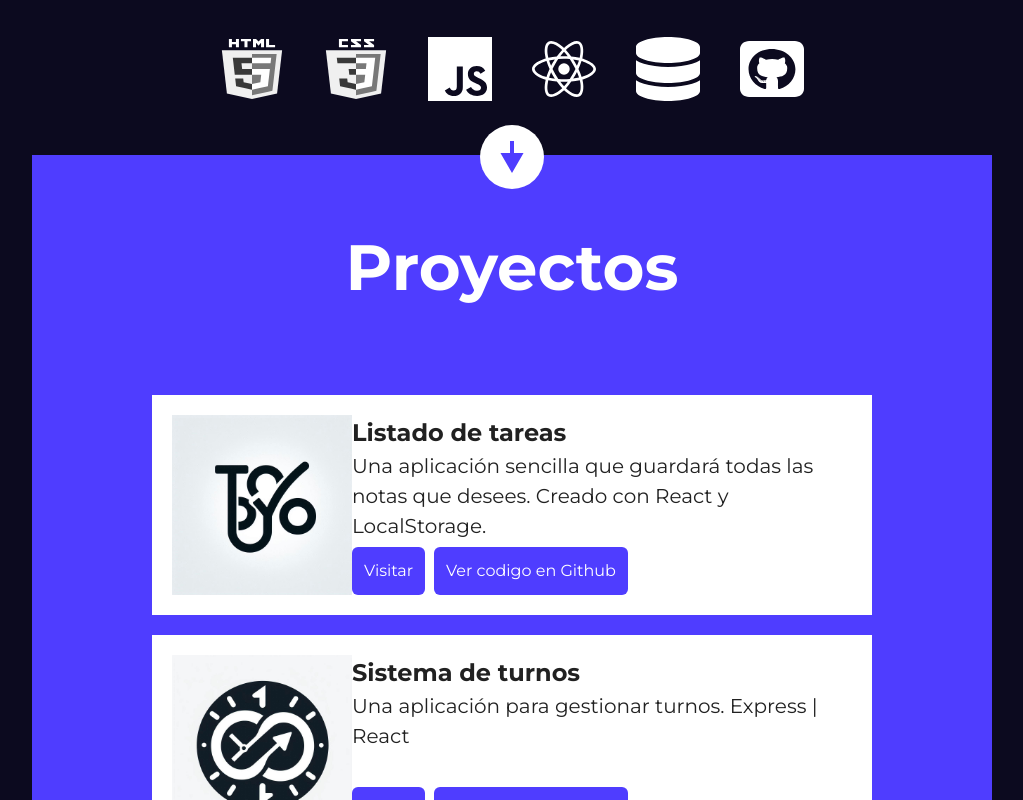
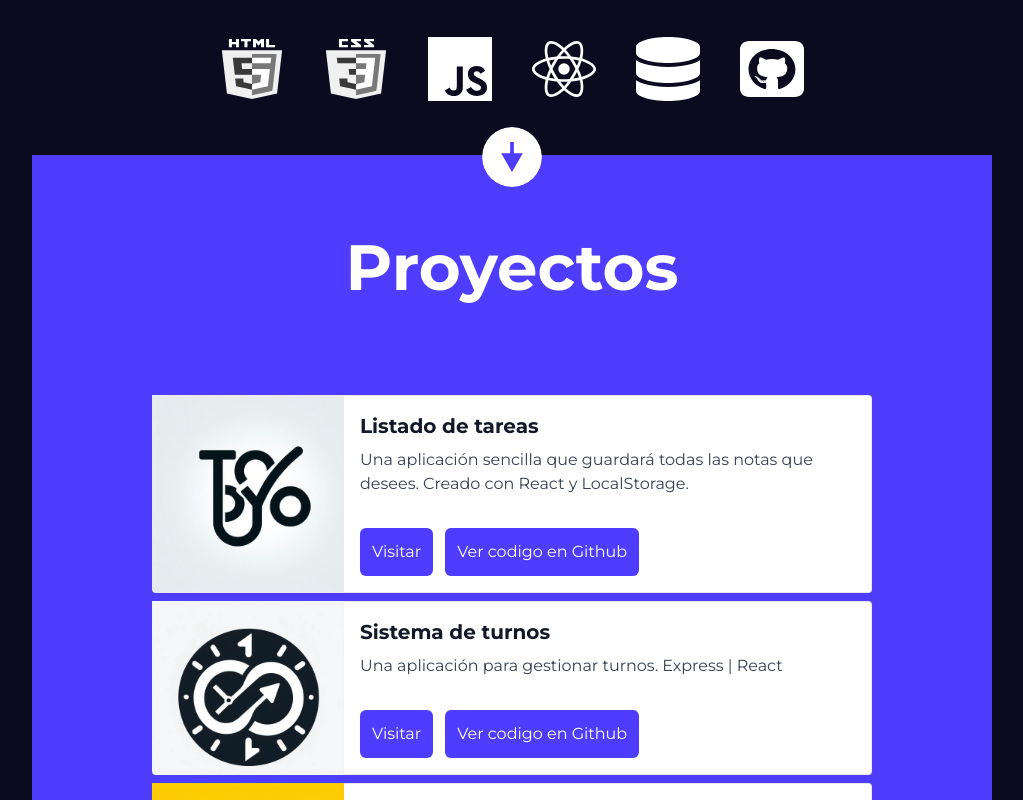
Before and after one commit to FacundoTM/Portfolio, a React (Vite) app: page / in a window 1280 px wide. Shown: the part 740-1540 px from the top of the page, without its empty margins (128-1151 px from the left). Built offline with nearby package versions, Linux system fonts and the light colour scheme.

Commit message:
Css modifications.

```diff
--- a/src/App.jsx
+++ b/src/App.jsx
@@ -1,4 +1,4 @@
-import Navbar from "./components/navbar";
+import Navbar from "./components/Navbar";
 import About from "./components/About";
 import Knowledge from "./components/Knowledge";
 import Proyects from "./components/Proyects";
--- a/src/components/About.jsx
+++ b/src/components/About.jsx
@@ -9,10 +9,10 @@ const About = () => {
           alt=""
           className="rounded-full h-[250px] w-[250px] mx-auto mb-14"
         />
-        <h1 className="text-[64px] font-bold text-center leading-none">
+        <h1 className="text-[32px] md:text-[64px] font-bold text-center leading-none">
           Hola, soy <span className="text-[#4F3DFF]">Facundo!</span>
         </h1>
-        <h2 className="text-[32px] font-bold text-center leading-none">
+        <h2 className="text-[16px] md:text-[32px] font-bold text-center leading-none">
           Desarrollador web full stack / junior.
         </h2>
       </div>
--- a/src/components/Knowledge.jsx
+++ b/src/components/Knowledge.jsx
@@ -1,7 +1,7 @@
 const Knowledge = () => {
   return (
-    <div className="h-[173px] bg-[#0C0A1F] grid">
-      <div className="m-auto inline-grid grid-cols-6 gap-10 align-middle ">
+    <div className="h-[250px] md:h-[173px] bg-[#0C0A1F] grid">
+      <div className="m-auto inline-grid grid-cols-3 md:grid-cols-6 gap-3 md:gap-10 align-middle ">
         <svg
           xmlns="http://www.w3.org/2000/svg"
           width="64"
--- a/src/components/Proyects.jsx
+++ b/src/components/Proyects.jsx
@@ -31,39 +31,47 @@ import ArrowButton from "./ArrowButton";
 
 const Proyects = () => {
   return (
-    <div className="h-screen bg-[#0C0A1F]">
-      <div className="h-screen w-3/4 bg-[#4F3DFF] m-auto">
-        <ArrowButton estilos="m-auto relative top-[-30px] cursor-pointer transition ease-in-out delay-100 hover:-translate-y-1 hover:scale-110 duration-300" />
+    <div className="h-screen bg-white md:bg-[#0C0A1F]">
+      <div className="h-screen w-3/4 bg-white md:bg-[#4F3DFF] m-auto">
+        <ArrowButton estilos="border-2 rounded-full border-slate-700 md:border-transparent m-auto relative top-[-30px] cursor-pointer transition ease-in-out delay-100 hover:-translate-y-1 hover:scale-110 duration-300" />
         <h1 className="text-white font-bold text-[64px] text-center mb-20">
           Proyectos
         </h1>
 
         {Proyectos.map((proyecto) => (
-          <>
-            <div className="grid grid-cols-[25%_auto] w-3/4 bg-white m-auto mt-5">
-              <img
-                src={proyecto.img}
-                alt="Turnos"
-                className="h-[180px] w-[180px] m-5"
-              />
-              <div className="m-5 relative">
-                <h1 className="font-bold text-[24px]">{proyecto.titulo}</h1>
-                <h2 className="text-[20px]">{proyecto.descripcion}</h2>
-                <br />
-
+          <div
+            key={proyecto.titulo}
+            className="w-3/4 lg:max-w-full lg:flex m-auto mb-2"
+            //className="max-w-sm w-full lg:max-w-full lg:flex "
+          >
+            <div
+              className="h-48 lg:h-auto lg:w-48 flex-none bg-cover rounded-t lg:rounded-t-none lg:rounded-l text-center overflow-hidden"
+              style={{ backgroundImage: `url(${proyecto.img})` }}
+              title={proyecto.titulo}
+            ></div>
+            <div className="lg:w-3/4 border-r border-b border-l  lg:border-l-0 lg:border-t bg-white rounded-b lg:rounded-b-none lg:rounded-r p-4 flex flex-col justify-between leading-normal">
+              <div className="mb-8">
+                <div className="text-gray-900 font-bold text-xl mb-2">
+                  {proyecto.titulo}
+                </div>
+                <p className="text-gray-700 text-base">
+                  {proyecto.descripcion}
+                </p>
+              </div>
+              <div className="flex items-center">
                 <a href={proyecto.link}>
-                  <button className="text-white text-[16px] bg-[#4F3DFF] p-3 rounded-md absolute bottom-0 left-0">
+                  <button className="text-white text-[16px] bg-[#4F3DFF] p-3 rounded-md bottom-0 left-0">
                     Visitar
                   </button>
                 </a>
                 <a href={proyecto.link2}>
-                  <button className="ml-3 text-white text-[16px] bg-[#4F3DFF] p-3 rounded-md absolute bottom-0 left-[70px]">
+                  <button className="ml-3 text-white text-[16px] bg-[#4F3DFF] p-3 rounded-md bottom-0 left-[70px]">
                     Ver codigo en Github
                   </button>
                 </a>
               </div>
             </div>
-          </>
+          </div>
         ))}
       </div>
     </div>
--- a/vite.config.js
+++ b/vite.config.js
@@ -4,5 +4,5 @@ import react from "@vitejs/plugin-react-swc";
 // https://vitejs.dev/config/
 export default defineConfig({
   plugins: [react()],
-  base: "https://facundotm.github.io/Portfolio/",
+  //base: "https://facundotm.github.io/Portfolio/",
 });
```
